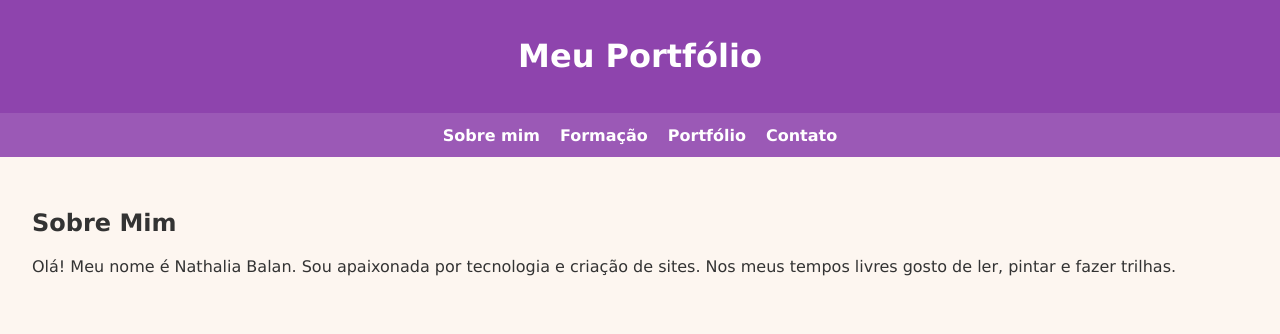
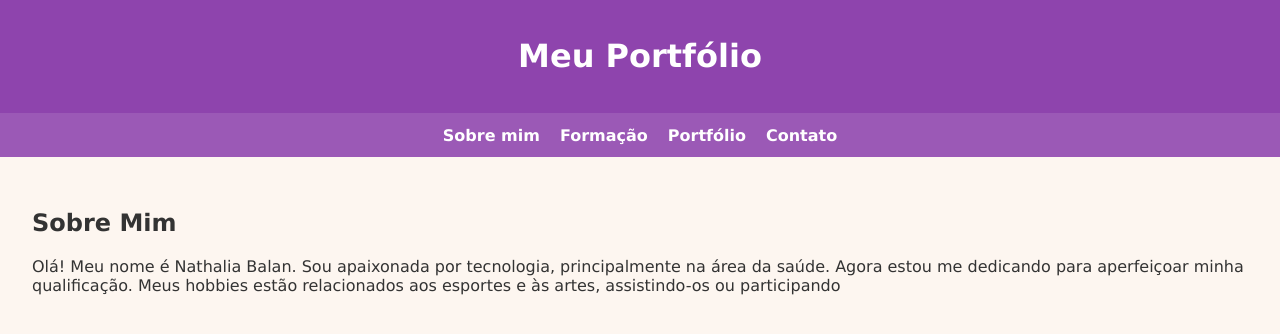
Before and after one commit to nathalia-bf/portifolio-nathalia-balan, a plain HTML site: page index.html in a window 1280 px wide. Drawn offline with Linux system fonts and the light colour scheme.

Commit message:
Update index.html

```diff
--- a/index.html
+++ b/index.html
@@ -19,7 +19,7 @@
 
   <main>
     <h2>Sobre Mim</h2>
-    <p>Olá! Meu nome é Nathalia Balan. Sou apaixonada por tecnologia e criação de sites. Nos meus tempos livres gosto de ler, pintar e fazer trilhas.</p>
+    <p>Olá! Meu nome é Nathalia Balan. Sou apaixonada por tecnologia, principalmente na área da saúde. Agora estou me dedicando para aperfeiçoar minha qualificação. Meus hobbies estão relacionados aos esportes e às artes, assistindo-os ou participando</p>
   </main>
 </body>
 </html>
```
